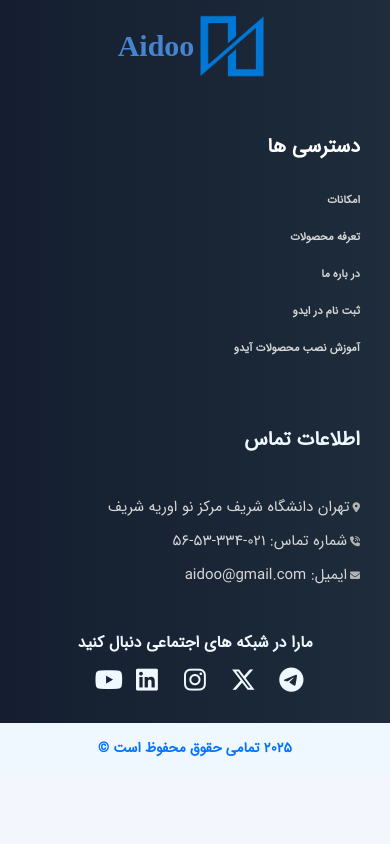
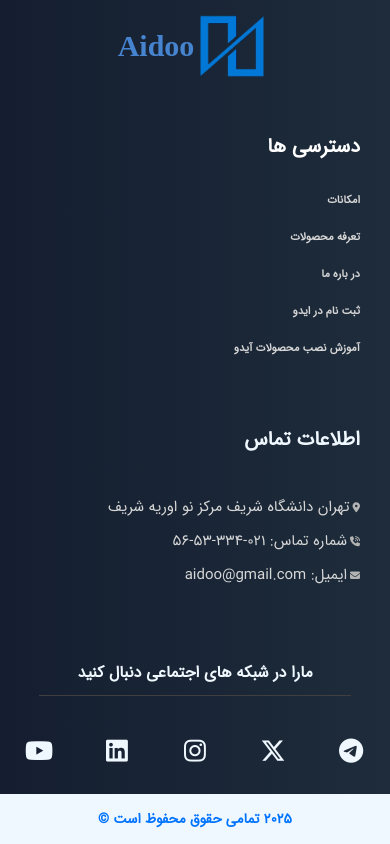
Before and after one commit to sinahaghnia/aidoo, a plain HTML site: page index.html in a window 390 px wide. Shown: the part 3088-3932 px from the top of the page. Before the commit the page ends 3861 px from the top, so only its background shows below. Drawn offline with Linux system fonts and the light colour scheme; a web font is replaced by a local one.

Commit message:
edit follow us part

```diff
--- a/css/index.css
+++ b/css/index.css
@@ -607,16 +607,22 @@ body .wellcome-screen .your-assistante{
     display: flex;
     flex-direction: column;
     justify-content: center;
-    align-items: center;
     font-family: iransans ;
+    margin: 60px 0px 30px 0px;
+   }
+
+   footer .follow-us .follow-titel{
+    display: flex;
+    justify-content: center;
     margin-bottom: 30px;
    }
 
-   footer .follow-us h2{
+   footer .follow-us .follow-titel h2{
+    text-align: center;
     font-size: 1.6rem;
-    font-weight: bold;
-    /* margin-bottom: 40px;
-    margin-right: 30px; */
+    border-bottom: 1px solid rgb(63, 63, 63);
+    width: 80vw;
+    padding-bottom: 10px;
    }
 
     footer .follow-us .images{
@@ -630,7 +636,7 @@ body .wellcome-screen .your-assistante{
    }
 
    .fa-youtube{
-    margin-left: 20px;
+    /* margin-left: 20px; */
    }
 
    footer .down-footer{
--- a/index.html
+++ b/index.html
@@ -315,7 +315,10 @@
         </div>
 
         <div class="follow-us">
-            <h2>مارا در شبکه های اجتماعی دنبال کنید</h2>
+
+            <div class="follow-titel">
+                <h2>مارا در شبکه های اجتماعی دنبال کنید</h2>
+            </div>
 
             <div class="images">
                 <i class="fa-brands fa-telegram"></i>
```
